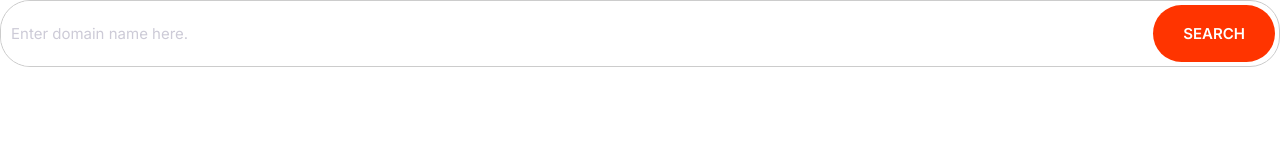
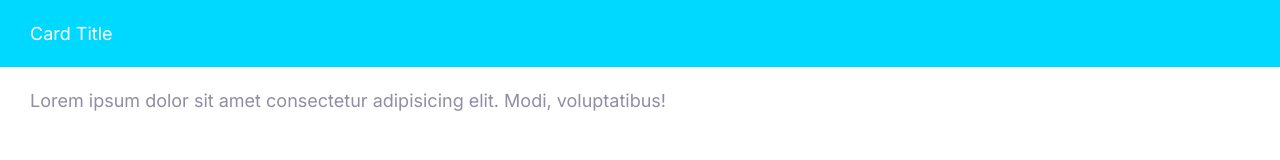
Before and after one commit to elainegrace/mosh-htmlcss, a plain HTML site: page index.html in a window 1280 px wide. Drawn offline with Linux system fonts and the light colour scheme.

Commit message:
Made card template.

```diff
--- a/css/styles.css
+++ b/css/styles.css
@@ -275,3 +275,25 @@ a {
     font-size: 1.5rem;
   }
 }
+
+/* Cards */
+.card {
+  border-radius: 7px;
+  box-shadow: 0 0 20px 10px #f3f3f3;
+  overflow: hidden;
+}
+
+.card__header,
+.card__body {
+  padding: 2rem 3rem;
+}
+
+.card--primary .card__header {
+  background: var(--color-primary);
+  color: #fff;
+}
+
+.card--secondary .card__header {
+  background: var(--color-secondary);
+  color: #fff;
+}
--- a/index.html
+++ b/index.html
@@ -15,9 +15,12 @@
   </head>
 
   <body>
-    <div class="input-group">
-      <input type="text" class="input" placeholder="Enter domain name here." />
-      <button class="btn btn--accent">Search</button>
+    <div class="card--secondary">
+      <header class="card__header">Card Title</header>
+      <div class="card__body">
+        Lorem ipsum dolor sit amet consectetur adipisicing elit. Modi,
+        voluptatibus!
+      </div>
     </div>
   </body>
 </html>
```
Also changed, not shown: components/card.html (added, +6 -0 lines).
